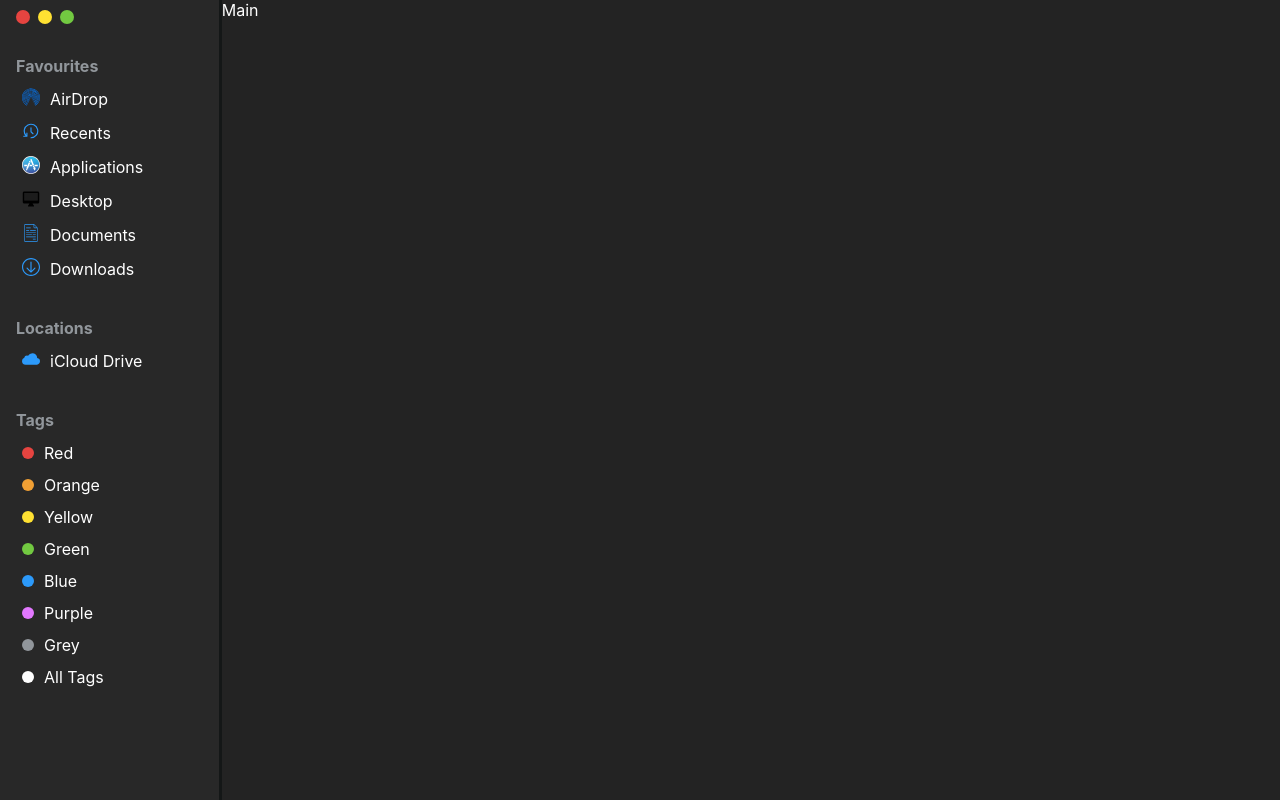
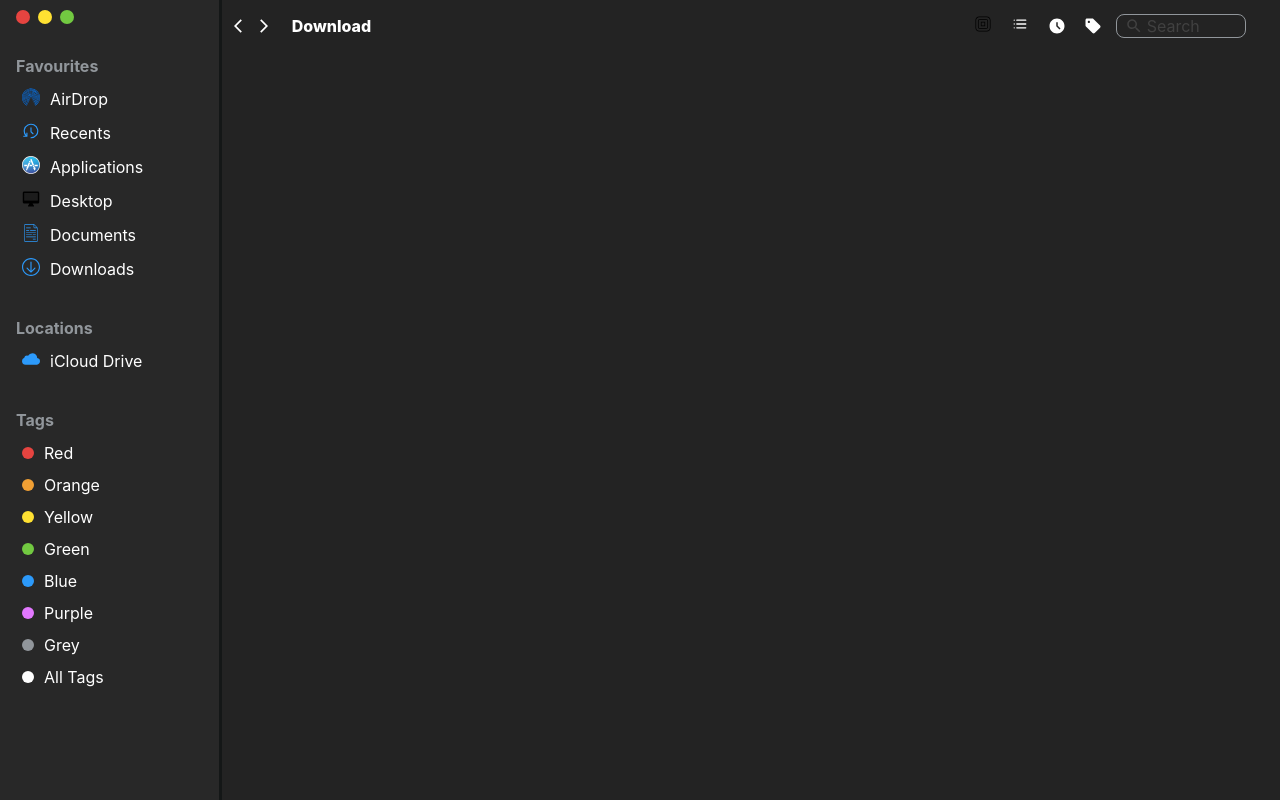
Before and after one commit to Tusharjagi/file-explorer, a React (Create React App) app: page / in a window 1280 px wide. Built offline with nearby package versions, Linux system fonts and the light colour scheme.

Commit message:
header build

```diff
--- /dev/null
+++ b/src/components/main-menu/header/index.jsx
@@ -0,0 +1,44 @@
+import ArrowBackIosIosIcon from "@mui/icons-material/ArrowBackIosNew";
+import ArrowForwardIosIcon from "@mui/icons-material/ArrowForwardIos";
+import AccessTimeFilledIcon from "@mui/icons-material/AccessTimeFilled";
+import SellIcon from "@mui/icons-material/Sell";
+import SearchIcon from "@mui/icons-material/Search";
+import { StyleMainHeader } from "./index.styled";
+
+export default function MainHeader() {
+  return (
+    <StyleMainHeader>
+      <div className="forward_backward_icon">
+        <ArrowBackIosIosIcon fontSize="14px" />
+        <ArrowForwardIosIcon fontSize="14px" />
+      </div>
+      <div className="second_container">
+        <div className="header_title">Download</div>
+        <div className="icon_container">
+          <span className="icon">
+            <img
+              src="/icons/square.svg"
+              height="18px"
+              width="18px"
+              alt="square_icon"
+            />
+          </span>
+          <span className="icon">
+            <img
+              src="/icons/menu-bar.svg"
+              height="20px"
+              width="20px"
+              alt="square_icon"
+            />
+          </span>
+          <AccessTimeFilledIcon className="icon" />
+          <SellIcon className="icon" />
+          <div className="search">
+            <SearchIcon className="icon" color="#414141" />
+            Search
+          </div>
+        </div>
+      </div>
+    </StyleMainHeader>
+  );
+}
--- /dev/null
+++ b/src/components/main-menu/header/index.styled.js
@@ -0,0 +1,51 @@
+import { styled } from "@mui/material";
+
+export const StyleMainHeader = styled("div")({
+  display: "flex",
+  gap: "20px",
+  padding: "12px 8px",
+  alignItems: "center",
+  width: "96%",
+  ".forward_backward_icon": {
+    display: "flex",
+    gap: "10px",
+    cursor: "pointer",
+  },
+  ".second_container": {
+    display: "flex",
+    justifyContent: "space-between",
+    width: "100%",
+    alignItems: "center",
+  },
+  ".header_title": {
+    fontWeight: 800,
+    display: "flex",
+    alignItems: "center",
+    gap: "8px",
+  },
+  ".icon": {
+    padding: "2px 4px",
+    borderRadius: "4px",
+    fontSize: "18px",
+    transition: "background 0.3s ease",
+  },
+  ".icon:hover": {
+    background: "var(--dark-grey)",
+    cursor: "pointer",
+  },
+  ".icon_container": {
+    display: "flex",
+    justifyContent: "center",
+    alignItems: "center",
+    gap: "10px",
+  },
+  ".search": {
+    padding: "0 4px",
+    width: "120px",
+    border: "1px solid var(--grey)",
+    borderRadius: "8px",
+    color: "var(--dark-grey)",
+    display: "flex",
+    alignItems: "center",
+  },
+});
--- a/src/components/main-menu/index.jsx
+++ b/src/components/main-menu/index.jsx
@@ -1,4 +1,5 @@
 import { styled } from "@mui/material";
+import MainHeader from "./header";
 
 const StyledMainMenu = styled("div")({
   background: "var(--young-night)",
@@ -7,5 +8,9 @@
 });
 
 export default function MainMenu() {
-  return <StyledMainMenu>Main</StyledMainMenu>;
+  return (
+    <StyledMainMenu>
+      <MainHeader />
+    </StyledMainMenu>
+  );
 }
```
Also changed, not shown: public/icons/menu-bar.svg (added), public/icons/square.svg (added).
